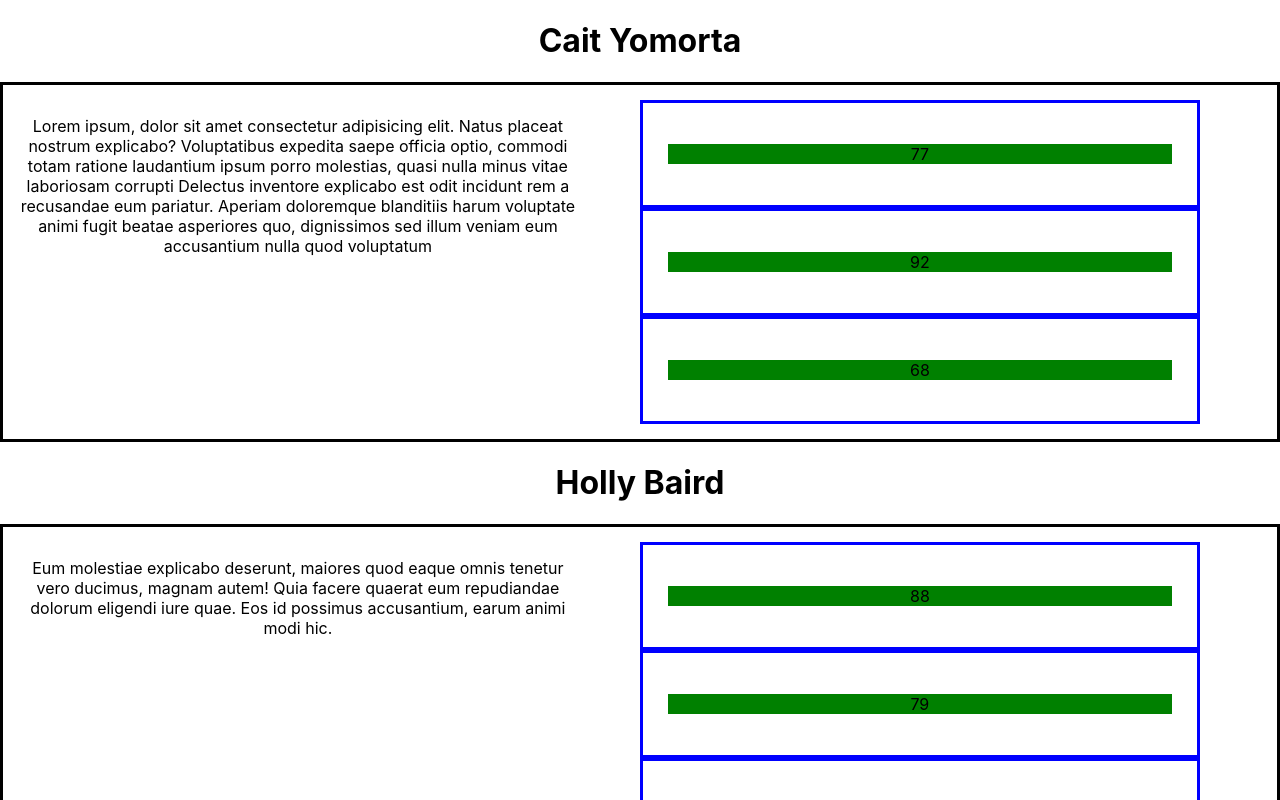
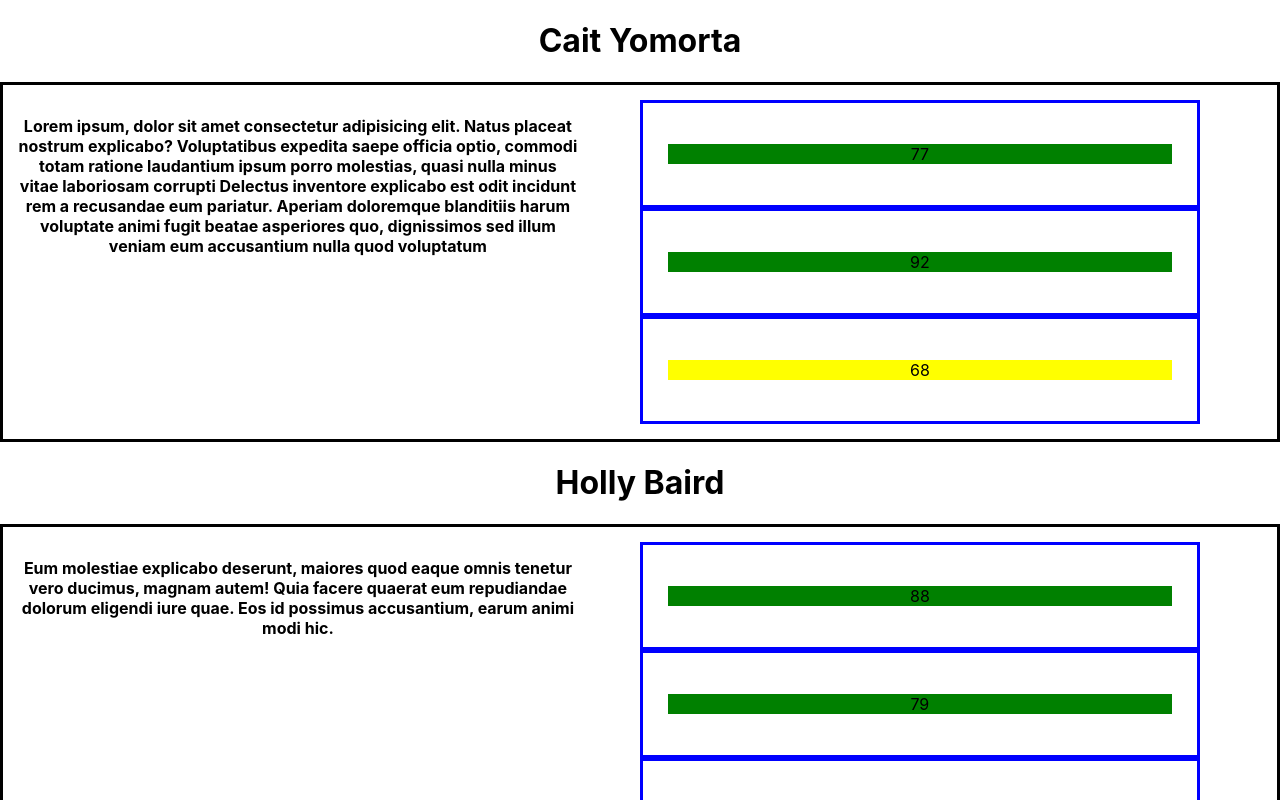
Before and after one commit to ChrisJorge/ALAB320H.3.1, a React (Create React App) app: page / in a window 1280 px wide. Shown: the top 800 px of the page. Built offline with nearby package versions, Linux system fonts and the light colour scheme.

Commit message:
Added logic to change grade background color depending on score

```diff
--- a/src/App.css
+++ b/src/App.css
@@ -60,3 +60,11 @@
 .score{
   background-color: green;
 }
+
+.score2{
+  background-color: yellow;
+}
+
+.bio{
+  font-weight: bold;
+}
--- a/src/components/Grade.JSX
+++ b/src/components/Grade.JSX
@@ -3,7 +3,7 @@ import React from 'react'
 function Grade({grades}) {
   return (
     <div className='GradeCard'>
-        <p className='score'>{grades.score}</p>
+        {grades.score > 70 ? (<p className='score'>{grades.score}</p>) : (<p className='score2'>{grades.score}</p>)}
     </div>
   )
 }
```
